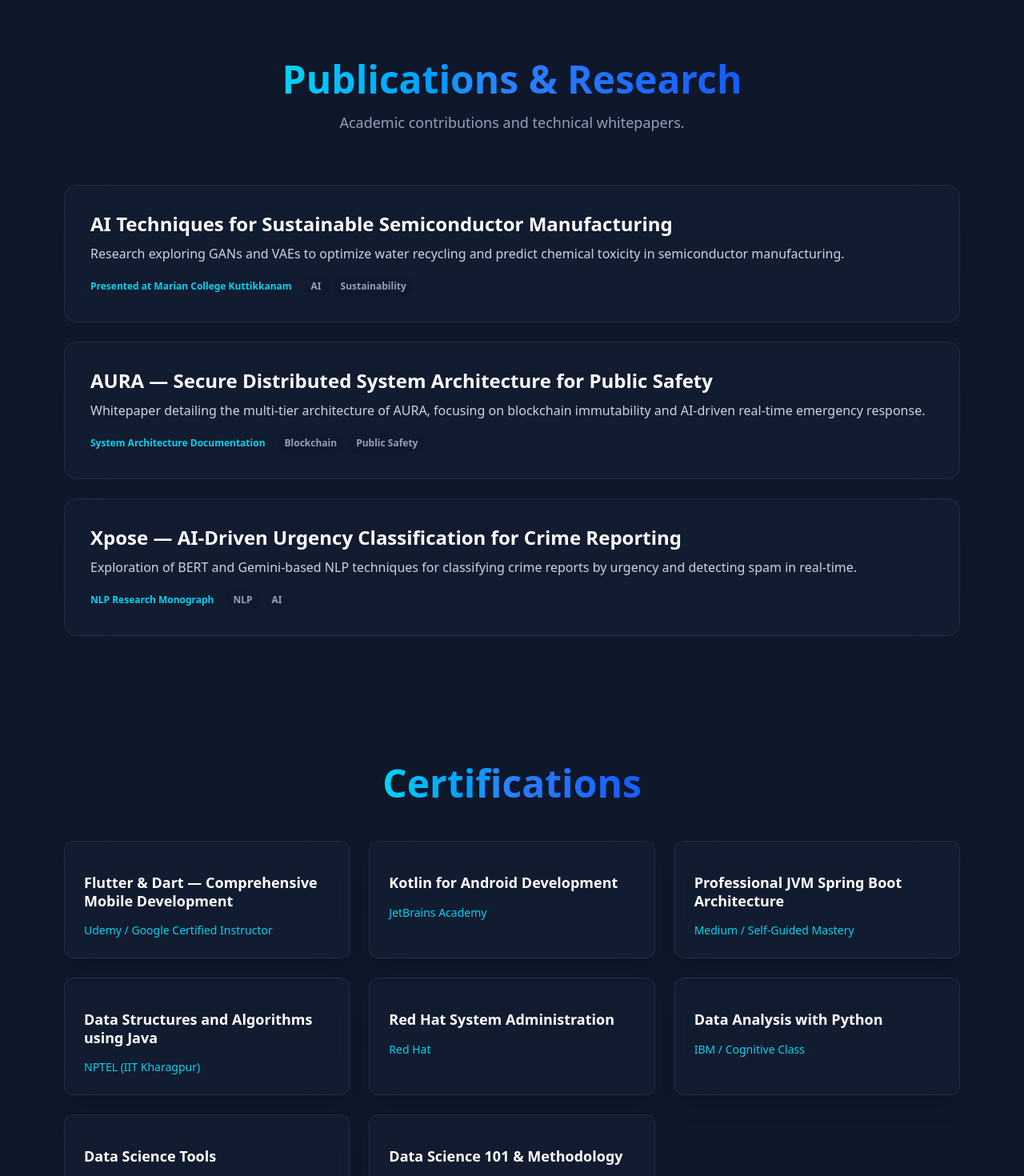
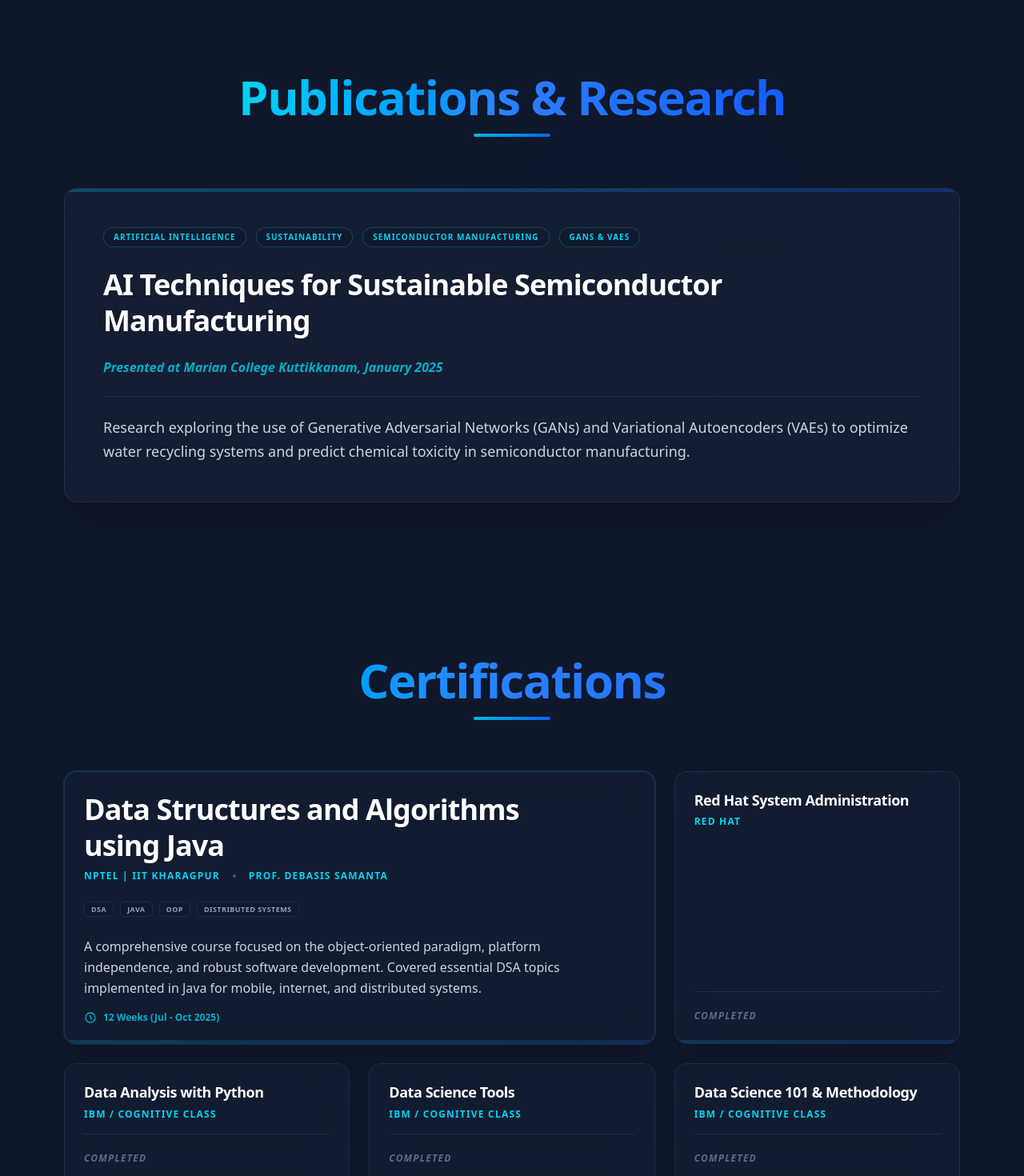
Before and after one commit to nibin-joseph05/portfolio-nibin, a React (Vite) app: page / in a window 1280 px wide. Shown: the part 3740-5210 px from the top of the page at 80% size. Built offline with nearby package versions, Linux system fonts and the light colour scheme.

Commit message:
updated certification  section

```diff
--- a/src/features/Certifications/Certifications.jsx
+++ b/src/features/Certifications/Certifications.jsx
@@ -1,49 +1,101 @@
 import React from "react";
 import { motion } from "framer-motion";
 
-
 export default function Certifications() {
   const certs = [
-    { title: "Flutter & Dart — Comprehensive Mobile Development", issuer: "Udemy / Google Certified Instructor", color: "from-cyan-500 to-blue-600" },
-    { title: "Kotlin for Android Development", issuer: "JetBrains Academy", color: "from-blue-500 to-cyan-600" },
-    { title: "Professional JVM Spring Boot Architecture", issuer: "Medium / Self-Guided Mastery", color: "from-cyan-500 to-blue-600" },
-    { title: "Data Structures and Algorithms using Java", issuer: "NPTEL (IIT Kharagpur)", color: "from-blue-600 to-indigo-700" },
-    { title: "Red Hat System Administration", issuer: "Red Hat", color: "from-cyan-400 to-blue-500" },
-    { title: "Data Analysis with Python", issuer: "IBM / Cognitive Class", color: "from-blue-500 to-indigo-600" },
-    { title: "Data Science Tools", issuer: "IBM / Cognitive Class", color: "from-blue-500 to-indigo-600" },
-    { title: "Data Science 101 & Methodology", issuer: "IBM / Cognitive Class", color: "from-blue-500 to-indigo-600" }
+    {
+      title: "Data Structures and Algorithms using Java",
+      issuer: "NPTEL | IIT Kharagpur",
+      instructor: "Prof. Debasis Samanta",
+      duration: "12 Weeks (Jul - Oct 2025)",
+      description: "A comprehensive course focused on the object-oriented paradigm, platform independence, and robust software development. Covered essential DSA topics implemented in Java for mobile, internet, and distributed systems.",
+      featured: true,
+      tags: ["DSA", "Java", "OOP", "Distributed Systems"]
+    },
+    { title: "Red Hat System Administration", issuer: "Red Hat" },
+    { title: "Data Analysis with Python", issuer: "IBM / Cognitive Class" },
+    { title: "Data Science Tools", issuer: "IBM / Cognitive Class" },
+    { title: "Data Science 101 & Methodology", issuer: "IBM / Cognitive Class" }
   ];
 
   return (
-    <section id="certifications" className="py-12 sm:py-16 md:py-20 bg-slate-900 text-white relative overflow-hidden">
+    <section id="certifications" className="py-12 sm:py-16 md:py-24 bg-slate-900 text-white relative overflow-hidden font-sans">
       <div className="container mx-auto px-4 sm:px-6 lg:px-8 xl:px-20 relative z-10">
-        <motion.h2
-          className="text-2xl sm:text-3xl md:text-4xl lg:text-5xl font-bold text-center mb-12"
-          initial={{ opacity: 0, y: -30 }}
+        <motion.div
+          className="text-center mb-16"
+          initial={{ opacity: 0, y: -20 }}
           whileInView={{ opacity: 1, y: 0 }}
           transition={{ duration: 0.8 }}
           viewport={{ once: true }}
         >
-          <span className="text-transparent bg-clip-text bg-gradient-to-r from-cyan-400 via-blue-500 to-blue-600">
+          <h2 className="text-3xl sm:text-4xl md:text-5xl lg:text-6xl font-black mb-4 font-sans tracking-tight text-transparent bg-clip-text bg-gradient-to-r from-cyan-400 via-blue-500 to-blue-600">
             Certifications
-          </span>
-        </motion.h2>
+          </h2>
+          <div className="w-24 h-1 bg-gradient-to-r from-cyan-500 to-blue-600 mx-auto rounded-full" />
+        </motion.div>
 
-        <div className="grid sm:grid-cols-2 lg:grid-cols-3 gap-6">
+        <div className="grid gap-6 md:grid-cols-2 lg:grid-cols-3">
           {certs.map((cert, index) => (
             <motion.div
               key={index}
-              className="bg-slate-800/30 backdrop-blur-xl border border-slate-700/50 rounded-xl p-6 shadow-xl relative group"
-              initial={{ opacity: 0, scale: 0.9 }}
+              className={`bg-slate-800/30 backdrop-blur-xl border border-slate-700/50 rounded-2xl p-6 shadow-xl relative overflow-hidden group transition-all duration-300 flex flex-col ${
+                cert.featured ? 'md:col-span-2 lg:col-span-2 border-cyan-500/30 ring-1 ring-cyan-500/20' : ''
+              }`}
+              initial={{ opacity: 0, scale: 0.95 }}
               whileInView={{ opacity: 1, scale: 1 }}
               transition={{ duration: 0.5, delay: index * 0.1 }}
               viewport={{ once: true }}
-              whileHover={{ y: -5, boxShadow: "0 20px 40px -12px rgba(16, 185, 129, 0.25)" }}
+              whileHover={{ y: -5, borderColor: "rgba(6, 182, 212, 0.4)" }}
             >
-              <h3 className="text-lg font-bold text-white mb-2 leading-tight mt-4">{cert.title}</h3>
-              <div className="flex items-center justify-between mt-4">
-                <span className="text-cyan-400 text-sm font-medium">{cert.issuer}</span>
+              <div className="relative z-10 space-y-6 flex-grow">
+                <div className="space-y-2">
+                  <h3 className={`font-black text-white font-sans tracking-tight leading-tight ${
+                    cert.featured ? 'text-2xl sm:text-3xl md:text-4xl pr-20' : 'text-lg'
+                  }`}>
+                    {cert.title}
+                  </h3>
+                  <div className="flex flex-wrap items-center gap-x-4 gap-y-1 text-cyan-400 font-black uppercase tracking-widest text-[10px] sm:text-xs">
+                    <span>{cert.issuer}</span>
+                    {cert.featured && (
+                      <>
+                        <span className="w-1 h-1 bg-slate-600 rounded-full hidden sm:block" />
+                        <span>{cert.instructor}</span>
+                      </>
+                    )}
+                  </div>
+                </div>
+
+                {cert.featured && (
+                  <>
+                    <div className="flex flex-wrap gap-2">
+                      {cert.tags.map((tag, idx) => (
+                        <span key={idx} className="px-2 py-0.5 bg-slate-900/50 text-slate-400 rounded-md border border-slate-700/50 text-[9px] font-bold uppercase tracking-wider">
+                          {tag}
+                        </span>
+                      ))}
+                    </div>
+                    <div className="space-y-4">
+                      <p className="text-slate-300 text-sm sm:text-base leading-relaxed max-w-2xl font-sans antialiased">
+                        {cert.description}
+                      </p>
+                      <div className="flex items-center gap-2 text-cyan-400/80 text-xs font-bold font-sans">
+                        <svg className="w-4 h-4" fill="none" viewBox="0 0 24 24" stroke="currentColor">
+                          <path strokeLinecap="round" strokeLinejoin="round" strokeWidth={2} d="M12 8v4l3 3m6-3a9 9 0 11-18 0 9 9 0 0118 0z" />
+                        </svg>
+                        {cert.duration}
+                      </div>
+                    </div>
+                  </>
+                )}
               </div>
+
+              {!cert.featured && (
+                <div className="mt-4 pt-4 border-t border-slate-700/50">
+                  <span className="text-slate-400 text-xs font-bold italic font-sans uppercase tracking-widest opacity-60">Completed</span>
+                </div>
+              )}
+
+              <div className="absolute bottom-0 left-0 w-full h-1 bg-gradient-to-r from-cyan-500 to-blue-600 opacity-20 group-hover:opacity-100 transition-opacity" />
             </motion.div>
           ))}
         </div>
--- a/src/features/Publications/Publications.jsx
+++ b/src/features/Publications/Publications.jsx
@@ -1,77 +1,75 @@
 import React from "react";
 import { motion } from "framer-motion";
 
-
 export default function Publications() {
-const publications = [
-    {
+  const research = {
     title: "AI Techniques for Sustainable Semiconductor Manufacturing",
-      description: "Research exploring GANs and VAEs to optimize water recycling and predict chemical toxicity in semiconductor manufacturing.",
-      presentation: "Presented at Marian College Kuttikkanam",
-      color: "from-blue-500 to-cyan-600",
-      tags: ["AI", "Sustainability"]
-    },
-    {
-      title: "AURA — Secure Distributed System Architecture for Public Safety",
-      description: "Whitepaper detailing the multi-tier architecture of AURA, focusing on blockchain immutability and AI-driven real-time emergency response.",
-      presentation: "System Architecture Documentation",
-      color: "from-blue-500 to-cyan-600",
-      tags: ["Blockchain", "Public Safety"]
-    },
-    {
-      title: "Xpose — AI-Driven Urgency Classification for Crime Reporting",
-      description: "Exploration of BERT and Gemini-based NLP techniques for classifying crime reports by urgency and detecting spam in real-time.",
-      presentation: "NLP Research Monograph",
-      color: "from-cyan-500 to-blue-600",
-      tags: ["NLP", "AI"]
-    }
-  ];
+    description: "Research exploring the use of Generative Adversarial Networks (GANs) and Variational Autoencoders (VAEs) to optimize water recycling systems and predict chemical toxicity in semiconductor manufacturing.",
+    presentation: "Presented at Marian College Kuttikkanam, January 2025",
+    tags: ["Artificial Intelligence", "Sustainability", "Semiconductor Manufacturing", "GANs & VAEs"]
+  };
 
   return (
-    <section id="publications" className="py-20 bg-slate-900 overflow-hidden">
-      <div className="container mx-auto px-4 max-w-6xl">
+    <section id="publications" className="py-12 sm:py-16 md:py-24 bg-slate-900 text-white relative overflow-hidden font-sans">
+      {/* Background accents */}
+      <div className="absolute inset-0 overflow-hidden pointer-events-none">
+        <motion.div
+          className="absolute top-1/4 right-1/4 w-64 h-64 bg-cyan-500/5 rounded-full blur-[100px]"
+          animate={{ scale: [1, 1.2, 1], opacity: [0.3, 0.5, 0.3] }}
+          transition={{ duration: 10, repeat: Infinity }}
+        />
+      </div>
+
+      <div className="container mx-auto px-4 sm:px-6 lg:px-8 xl:px-20 relative z-10">
         <motion.div
           className="text-center mb-16"
-          initial={{ opacity: 0, y: 20 }}
+          initial={{ opacity: 0, y: -20 }}
           whileInView={{ opacity: 1, y: 0 }}
-          transition={{ duration: 0.6 }}
+          transition={{ duration: 0.8 }}
           viewport={{ once: true }}
         >
-          <h2 className="text-3xl sm:text-4xl md:text-5xl font-bold mb-4">
+          <h2 className="text-3xl sm:text-4xl md:text-5xl lg:text-6xl font-black mb-4 font-sans tracking-tight">
             <span className="text-transparent bg-clip-text bg-gradient-to-r from-cyan-400 via-blue-500 to-blue-600">
               Publications & Research
             </span>
           </h2>
-          <p className="text-slate-400 text-lg">Academic contributions and technical whitepapers.</p>
+          <div className="w-24 h-1 bg-gradient-to-r from-cyan-500 to-blue-600 mx-auto rounded-full" />
         </motion.div>
 
-        <div className="grid gap-6">
-          {publications.map((item, index) => (
         <motion.div
-              key={index}
-              className="bg-slate-800/30 backdrop-blur-xl border border-slate-700/50 rounded-2xl p-6 sm:p-8 hover:border-cyan-500/30 transition-all duration-300"
-              initial={{ opacity: 0, x: -20 }}
-              whileInView={{ opacity: 1, x: 0 }}
-              transition={{ duration: 0.6, delay: index * 0.1 }}
+          className="bg-slate-800/40 backdrop-blur-2xl rounded-2xl p-8 md:p-12 border border-slate-700/50 shadow-2xl relative overflow-hidden group"
+          initial={{ opacity: 0, y: 30 }}
+          whileInView={{ opacity: 1, y: 0 }}
+          transition={{ duration: 0.8 }}
           viewport={{ once: true }}
+          whileHover={{ borderColor: "rgba(6, 182, 212, 0.3)" }}
         >
-              <div className="flex flex-col md:flex-row gap-6 items-start">
-                <div className="flex-1">
-                  <h3 className="text-xl sm:text-2xl font-bold text-white mb-2">{item.title}</h3>
-                  <p className="text-slate-300 text-sm sm:text-base leading-relaxed mb-4">{item.description}</p>
-                  <div className="flex flex-wrap items-center gap-4 text-xs font-semibold">
-                    <span className="text-cyan-400">{item.presentation}</span>
-                    <div className="flex gap-2">
-                      {item.tags.map(tag => (
-                        <span key={tag} className="px-2 py-1 bg-slate-900/50 text-slate-400 rounded-lg">{tag}</span>
+          <div className="absolute top-0 left-0 w-full h-1 bg-gradient-to-r from-cyan-500 to-blue-600 opacity-30" />
+
+          <div className="space-y-6">
+            <div className="flex flex-wrap gap-3">
+              {research.tags.map((tag, idx) => (
+                <span key={idx} className="px-3 py-1 bg-slate-900/50 text-cyan-400 rounded-full border border-cyan-500/30 text-[10px] font-black uppercase tracking-widest font-sans">
+                  {tag}
+                </span>
               ))}
             </div>
-                  </div>
+
+            <h3 className="text-2xl sm:text-3xl md:text-4xl font-black text-white font-sans tracking-tight leading-tight">
+              {research.title}
+            </h3>
+
+            <p className="text-cyan-400 font-bold text-sm sm:text-base font-sans italic opacity-80">
+              {research.presentation}
+            </p>
+
+            <div className="pt-6 border-t border-slate-700/50">
+              <p className="text-slate-300 leading-relaxed text-sm sm:text-base md:text-lg antialiased font-sans">
+                {research.description}
+              </p>
             </div>
           </div>
         </motion.div>
-          ))}
-        </div>
       </div>
     </section>
   );
```
Lines whose indentation alone changed are shown as unchanged.
